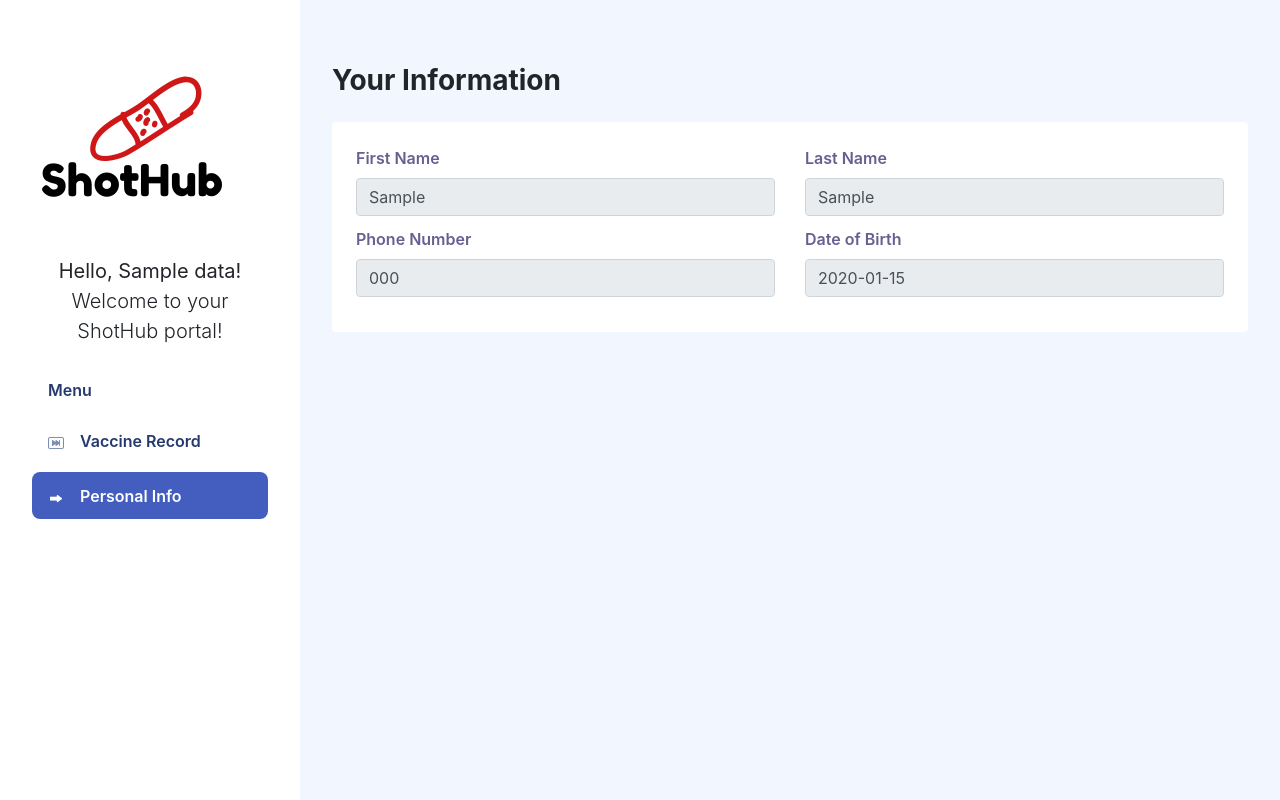
After one commit to AtaGowani/ShotHub, a Flask app: template templates/patient-info.jinja.html in a window 1280 px wide. The commit adds this page. Run offline with Flask 2, Linux system fonts and the light colour scheme; the template is opened without the code that fills it: most values are stand-ins (such as "Sample title", 1, 10 or a date in 2020); some libraries are stand-ins or nearby versions.

Commit message:
Update dashboards for patients and tech

```diff
--- a/templates/dashboard-layout.jinja.html
+++ b/templates/dashboard-layout.jinja.html
@@ -35,10 +35,8 @@
             </div>
           </div>
         <div class="mt-4 text-center">
-          <p class="lead">
-            <strong>Hello, {{ data.f_name }}!</strong> <br>
-            Welcome to your technician ShotHub @ {{ data.company }}
-          </p>
+          {% block greeting %}
+          {% endblock %}
         </div>
         </div>
         <div class="sidebar-menu">
--- /dev/null
+++ b/templates/patient-info.jinja.html
@@ -0,0 +1,70 @@
+{% extends "dashboard-layout.jinja.html" %}
+
+{% block greeting %}
+<p class="lead">
+  <strong>Hello, {{ data.f_name }}!</strong> <br>
+  Welcome to your ShotHub portal!
+</p>
+{% endblock %}
+
+{% block menu_items %}
+<li class="sidebar-item">
+  <a href="/home" class='sidebar-link'>
+    <i class="bi bi-stack"></i>
+    <span>Vaccine Record</span>
+  </a>
+</li>
+
+<li class="sidebar-item active">
+  <a href="/personal-info" class='sidebar-link'>
+    <i class="bi bi-grid-fill"></i>
+    <span>Personal Info</span>
+  </a>
+</li>
+{% endblock %}
+
+{% block content %}
+<header class="mb-3">
+  <a href="#" class="burger-btn d-block d-xl-none">
+    <i class="bi bi-justify fs-3"></i>
+  </a>
+</header>
+
+<div class="page-heading">
+  <div class="page-title">
+    <div class="row">
+      <div class="col-12 col-md-6 order-md-1 order-last my-3">
+        <h3>Your Information</h3>
+      </div>
+    </div>
+  </div>
+  <section class="section">
+    <div class="card">
+      <div class="card-body">
+        <div class="row">
+          <div class="col-md-6">
+            <div class="form-group">
+              <label for="basicInput">First Name</label>
+              <input type="text" class="form-control" id="basicInput" value={{ data.f_name }} disabled>
+            </div>
+
+            <div class="form-group">
+              <label for="helpInputTop">Phone Number</label>
+              <input type="text" class="form-control" id="helpInputTop" value={{ data.phone }} disabled>
+            </div>
+          </div>
+          <div class="col-md-6">
+            <div class="form-group">
+              <label for="disabledInput">Last Name</label>
+              <input type="text" class="form-control" id="disabledInput" value={{ data.l_name }} disabled>
+            </div>
+            <div class="form-group">
+              <label for="disabledInput">Date of Birth</label>
+              <input type="text" class="form-control" disabled value={{ data.dob }}>
+            </div>
+          </div>
+        </div>
+      </div>
+    </div>
+  </section>
+{% endblock %}
```
Also changed, not shown: templates/insights.jinja.html (+7 -0 lines), templates/patient-home.jinja.html (+24 -1 lines), templates/tech-home.jinja.html (+7 -0 lines).
